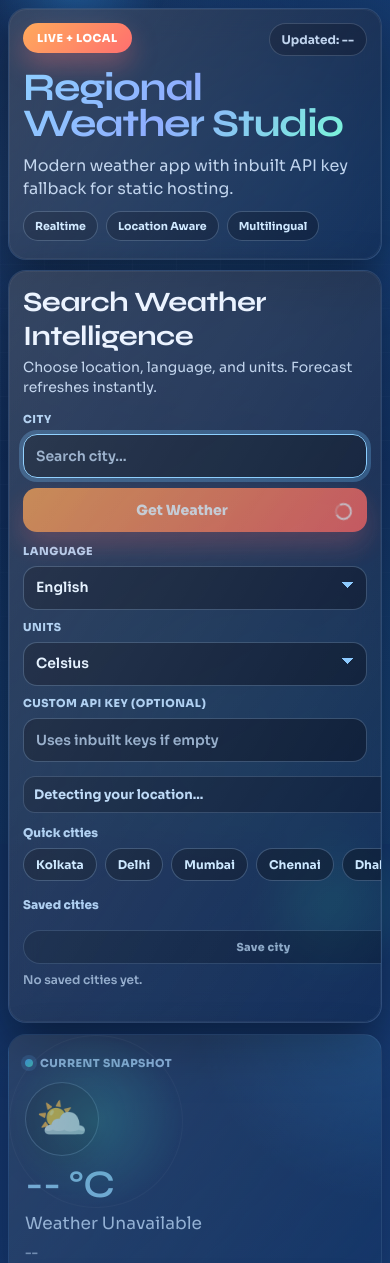
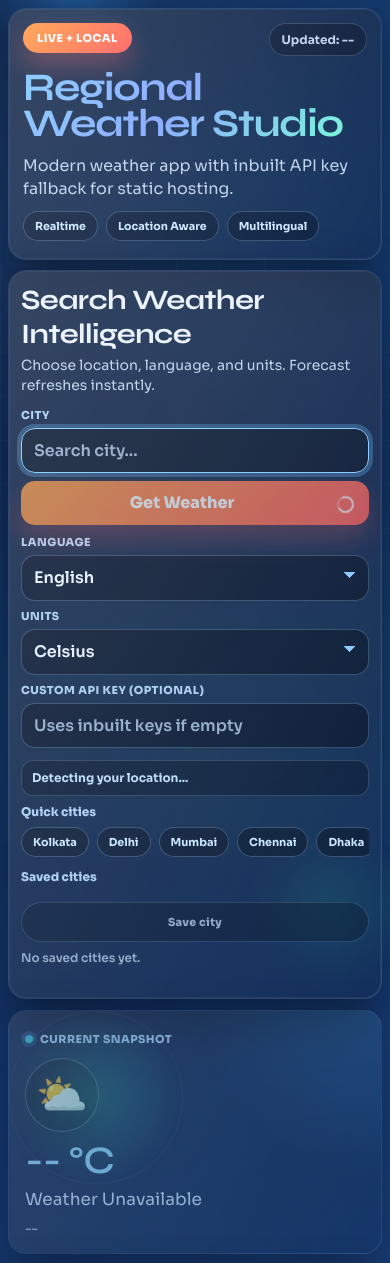
Before and after one commit to sourav81R/weather-forecasting-religion-language, a Flask app: page / in a window 390 px wide. Shown: the top 1263 px of the page. Run offline with Flask 3, Linux system fonts and the light colour scheme.

Commit message:
update ui

```diff
--- a/static/css/app.css
+++ b/static/css/app.css
@@ -362,6 +362,15 @@ h1 {
 .control-grid {
   display: grid;
   gap: 12px;
+  min-width: 0;
+}
+
+.city-row,
+.field-block,
+.control-foot,
+.quick-row,
+.favorite-row {
+  min-width: 0;
 }
 
 .city-row label,
@@ -379,6 +388,7 @@ h1 {
   display: grid;
   gap: 10px;
   grid-template-columns: minmax(0, 1fr) auto;
+  align-items: stretch;
 }
 
 .settings-grid {
@@ -519,6 +529,8 @@ select:focus {
   color: #b9d8f7;
   font-size: 13px;
   font-weight: 700;
+  line-height: 1.35;
+  overflow-wrap: anywhere;
 }
 
 .status-text.status-success {
@@ -540,6 +552,7 @@ select:focus {
   display: flex;
   flex-wrap: wrap;
   gap: 8px;
+  min-width: 0;
 }
 
 .chip {
@@ -552,6 +565,7 @@ select:focus {
   font-size: 12px;
   font-weight: 700;
   cursor: pointer;
+  white-space: nowrap;
   transition: transform 0.16s ease, border-color 0.2s ease, background 0.2s ease;
 }
 
@@ -570,6 +584,7 @@ select:focus {
   display: flex;
   justify-content: space-between;
   align-items: center;
+  flex-wrap: wrap;
   gap: 10px;
 }
 
@@ -602,6 +617,7 @@ select:focus {
   font-size: 12px;
   font-weight: 700;
   cursor: pointer;
+  white-space: nowrap;
 }
 
 .saved-city-btn {
@@ -630,6 +646,7 @@ select:focus {
   font-size: 11px;
   font-weight: 800;
   letter-spacing: 0.32px;
+  white-space: nowrap;
   cursor: pointer;
   transition: border-color 0.2s ease, background 0.2s ease, transform 0.15s ease;
 }
@@ -1247,6 +1264,33 @@ body.is-loading .planner-panel {
 
   .primary-btn {
     width: 100%;
+    min-width: 0;
+  }
+
+  .quick-row .chips {
+    flex-wrap: nowrap;
+    overflow-x: auto;
+    overflow-y: hidden;
+    padding-bottom: 4px;
+    -webkit-overflow-scrolling: touch;
+    scroll-snap-type: x proximity;
+    scrollbar-width: thin;
+    scrollbar-color: #5c8fbe transparent;
+  }
+
+  .quick-row .chip {
+    scroll-snap-align: start;
+  }
+
+  .chips-saved {
+    flex-wrap: wrap;
+    overflow: visible;
+    padding-bottom: 0;
+  }
+
+  .favorite-head .ghost-btn {
+    width: 100%;
+    min-height: 40px;
   }
 
   .hero-top {
@@ -1257,19 +1301,11 @@ body.is-loading .planner-panel {
     margin-left: auto;
   }
 
-  .chips {
-    flex-wrap: nowrap;
-    overflow-x: auto;
-    padding-bottom: 4px;
-    scrollbar-width: thin;
-    scrollbar-color: #5c8fbe transparent;
-  }
-
-  .chips::-webkit-scrollbar {
+  .quick-row .chips::-webkit-scrollbar {
     height: 6px;
   }
 
-  .chips::-webkit-scrollbar-thumb {
+  .quick-row .chips::-webkit-scrollbar-thumb {
     background: #5c8fbe;
     border-radius: 999px;
   }
@@ -1332,6 +1368,33 @@ body.is-loading .planner-panel {
 }
 
 @media (max-width: 620px) {
+  .control-panel {
+    gap: 12px;
+  }
+
+  .control-grid,
+  .settings-grid {
+    gap: 10px;
+  }
+
+  .favorite-head {
+    align-items: stretch;
+  }
+
+  input,
+  select,
+  .primary-btn {
+    font-size: 16px;
+  }
+
+  .status-row {
+    padding: 9px 10px;
+  }
+
+  .status-text {
+    font-size: 12px;
+  }
+
   .hero {
     padding: 14px;
   }
@@ -1363,6 +1426,36 @@ body.is-loading .planner-panel {
 
   .field-wide {
     grid-column: auto;
+  }
+}
+
+@media (max-width: 420px) {
+  .control-panel {
+    padding: 12px;
+  }
+
+  .search-box,
+  .settings-grid,
+  .control-foot {
+    gap: 8px;
+  }
+
+  .city-row label,
+  .field-block label {
+    margin-bottom: 6px;
+  }
+
+  .chip {
+    padding: 7px 11px;
+    font-size: 11px;
+  }
+
+  .saved-city-btn {
+    padding: 7px 9px 7px 11px;
+  }
+
+  .saved-city-remove {
+    padding: 7px 8px;
   }
 }
 
```
